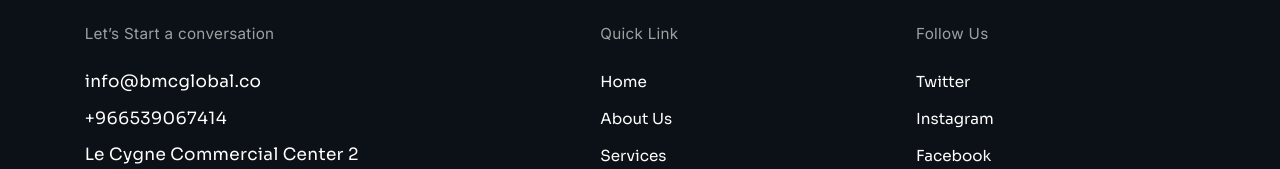
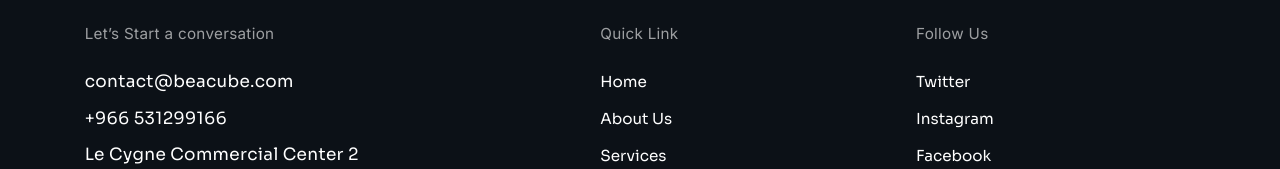
Before and after one commit to lazim-mv/beaconConnect, a Next.js app: page /pages/Contact in a window 1280 px wide. Shown: the part 2207-2376 px from the top of the page. Built offline with nearby package versions, Linux system fonts and the light colour scheme.

Commit message:
contentChanges

```diff
--- a/src/app/Content/contactPage.js
+++ b/src/app/Content/contactPage.js
@@ -8,9 +8,9 @@ const contactSection = {
   location:
     "Le Cygne Commercial Center 2 6th Floor Al-Arz Al-Olaya, Riyadh 12611, SA",
   locationIcon: "/ContactPage/2.svg",
-  phoneNumber: "+966539067414, +966531299166",
+  phoneNumber: "+966 531299166 , +966531299166",
   callIcon: "/ContactPage/3.svg",
-  mail: "info@bmcglobal.co",
+  mail: "contact@beacube.com",
   mailIcon: "/ContactPage/2.svg",
 };
 
--- a/src/app/Content/content.js
+++ b/src/app/Content/content.js
@@ -283,8 +283,8 @@ const footer = {
   address: {
     heading: "Let’s Start a conversation",
     texts: [
-      "info@bmcglobal.co ",
-      "+966539067414",
+      "contact@beacube.com ",
+      "+966 531299166 ",
       "Le Cygne Commercial Center 2 6th Floor Al-Arz Al-Olaya, Riyadh 12611, SA",
     ],
   },
--- a/src/app/Content/servicesPage.js
+++ b/src/app/Content/servicesPage.js
@@ -96,7 +96,7 @@ const container2 = {
       description2: [
         "Digital Marketing",
         "Content marketing",
-        "Supply chain management",
+        "Search engine marketing",
         "Search Engine Optimization (SEO)",
         "Social Media Marketing",
         "Digital ads",
```
